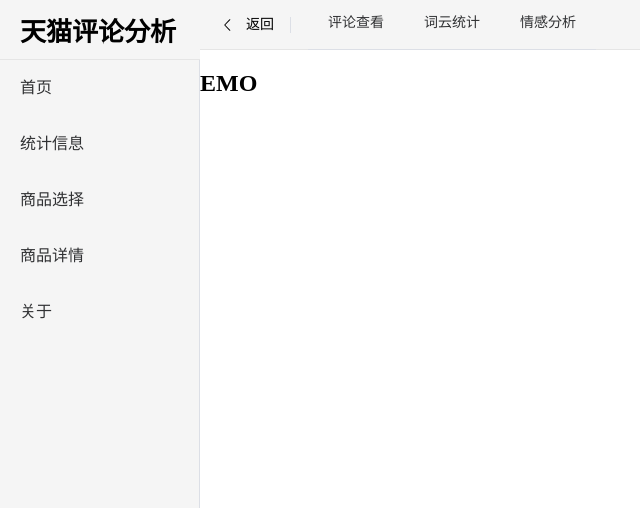
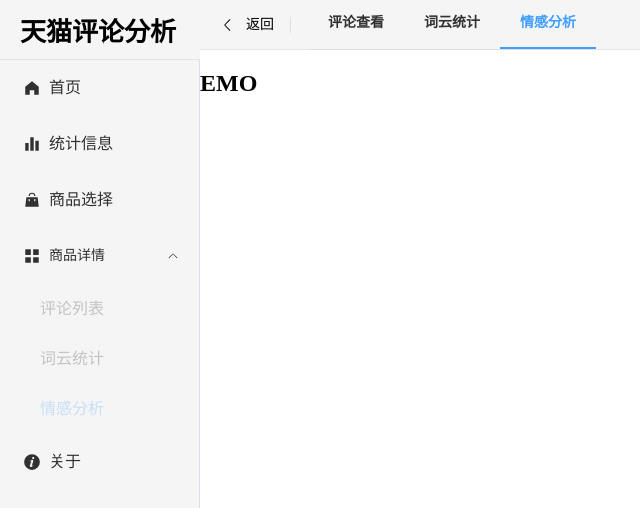
Before and after one commit to AsakiRain/rate-analysis-frontend, a Vue app: page /detail/emo in a window 1280 px wide. Shown: the top 508 px of the page, without its empty margins (0-640 px from the left). Built offline with nearby package versions, Linux system fonts and the light colour scheme; the HTML template or start-up script is replaced by a standard one.

Commit message:
fix: fix router logic

```diff
--- a/src/components/Menu.vue
+++ b/src/components/Menu.vue
@@ -1,18 +1,79 @@
 <template>
-  <el-menu background-color="#f5f5f5" :router="true" id="menu">
-    <el-menu-item index="/">首页</el-menu-item>
-    <el-menu-item index="/stat">统计信息</el-menu-item>
-    <el-menu-item index="/goods">商品选择</el-menu-item>
-    <el-menu-item index="/detail">商品详情</el-menu-item>
-    <el-menu-item index="/about">关于</el-menu-item>
+  <el-menu
+    background-color="#f5f5f5"
+    id="menu"
+    :default-active="activeMenu"
+    :router="true"
+  >
+    <el-menu-item index="/">
+      <el-icon><HomeFilled /></el-icon>
+      <span>首页</span>
+    </el-menu-item>
+    <el-menu-item index="/stat">
+      <el-icon><Histogram /></el-icon>
+      <span>统计信息</span>
+    </el-menu-item>
+    <el-menu-item index="/goods">
+      <el-icon><GoodsFilled /></el-icon>
+      <span>商品选择</span>
+    </el-menu-item>
+    <el-sub-menu index="/detail">
+      <template #title>
+        <el-icon><Menu /></el-icon>
+        <span>商品详情</span>
+      </template>
+      <el-menu-item index="/detail/list" :disabled="!inDetail"
+        >评论列表</el-menu-item
+      >
+      <el-menu-item index="/detail/cloud" :disabled="!inDetail"
+        >词云统计</el-menu-item
+      >
+      <el-menu-item index="/detail/emo" :disabled="!inDetail"
+        >情感分析</el-menu-item
+      >
+    </el-sub-menu>
+    <el-menu-item index="/about">
+      <el-icon><InfoFilled /></el-icon>
+      <span>关于</span>
+    </el-menu-item>
   </el-menu>
 </template>
-<script lang="ts" setup></script>
+<script lang="ts" setup>
+import {
+  HomeFilled,
+  Histogram,
+  GoodsFilled,
+  InfoFilled,
+  Menu
+} from '@element-plus/icons-vue';
+import { computed, ref, watch } from 'vue';
+import { useRoute, useRouter } from 'vue-router';
+
+const route = useRoute();
+const router = useRouter();
+const inDetail = ref(false);
+
+watch(
+  () => router.currentRoute.value.fullPath,
+  (val: string) => {
+    const paths = val.split('/');
+    if (paths[1] === 'detail') {
+      inDetail.value = true;
+    } else {
+      inDetail.value = true;
+    }
+  }
+);
+const activeMenu = computed(() => {
+  return route.path;
+});
+</script>
 <style scoped>
 #menu {
   flex-grow: 1;
 }
-.el-menu-item {
+.el-menu-item,
+.el-sub-menu__title * {
   font-size: 16px;
 }
 </style>
--- a/src/views/detail/index.vue
+++ b/src/views/detail/index.vue
@@ -1,12 +1,17 @@
 <template>
   <el-header>
     <el-page-header :icon="ArrowLeft" @back="goBack">
-    <template #title>
-      <span class="subTitle">返回</span>
-    </template>
+      <template #title>
+        <span class="subTitle">返回</span>
+      </template>
       <template #content>
         <span>
-          <el-menu :router="true" mode="horizontal" :ellipsis="false">
+          <el-menu
+            mode="horizontal"
+            :ellipsis="false"
+            @select="handleSelect"
+            :default-active="activeMenu"
+          >
             <el-menu-item index="/detail/list">评论查看</el-menu-item>
             <el-menu-item index="/detail/cloud">词云统计</el-menu-item>
             <el-menu-item index="/detail/emo">情感分析</el-menu-item>
@@ -19,11 +24,24 @@
 </template>
 <script setup lang="ts">
 import { ArrowLeft } from '@element-plus/icons-vue';
-import { useRouter } from 'vue-router';
+import { computed } from 'vue';
+import { useRouter, useRoute } from 'vue-router';
+
 const router = useRouter();
+const route = useRoute();
 
+const activeMenu = computed(() => {
+  return route.path;
+});
 const goBack = () => {
   router.back();
+};
+
+const handleSelect = (path: string) => {
+  router.push({
+    path: path,
+    query: route.query
+  });
 };
 </script>
 <style scoped>
@@ -41,4 +59,7 @@ const goBack = () => {
   height: 50px;
   background-color: #f5f5f5;
 }
+.el-menu-item {
+  font-weight: bold;
+}
 </style>
```
